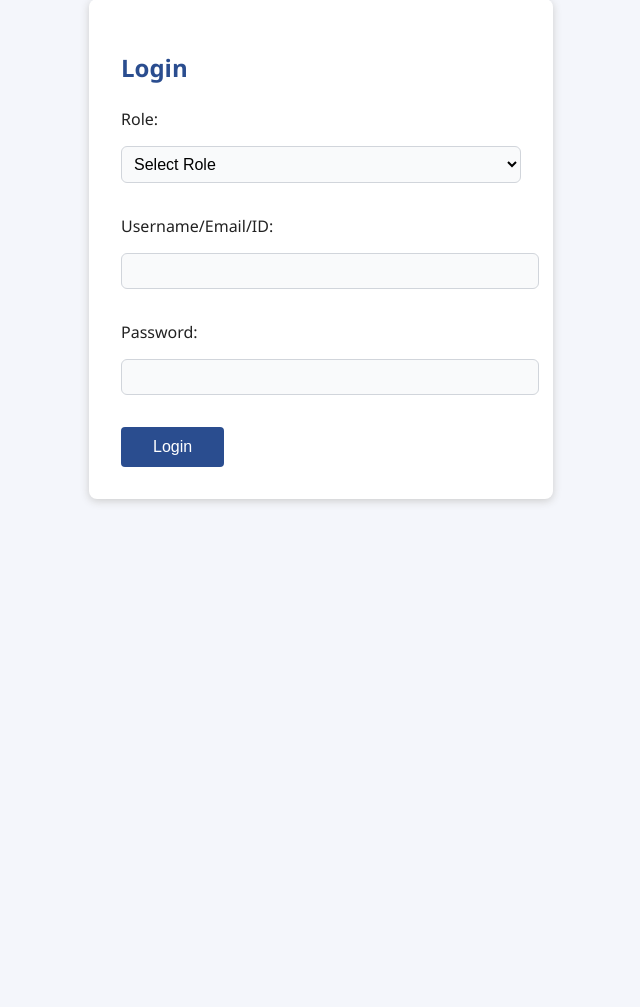
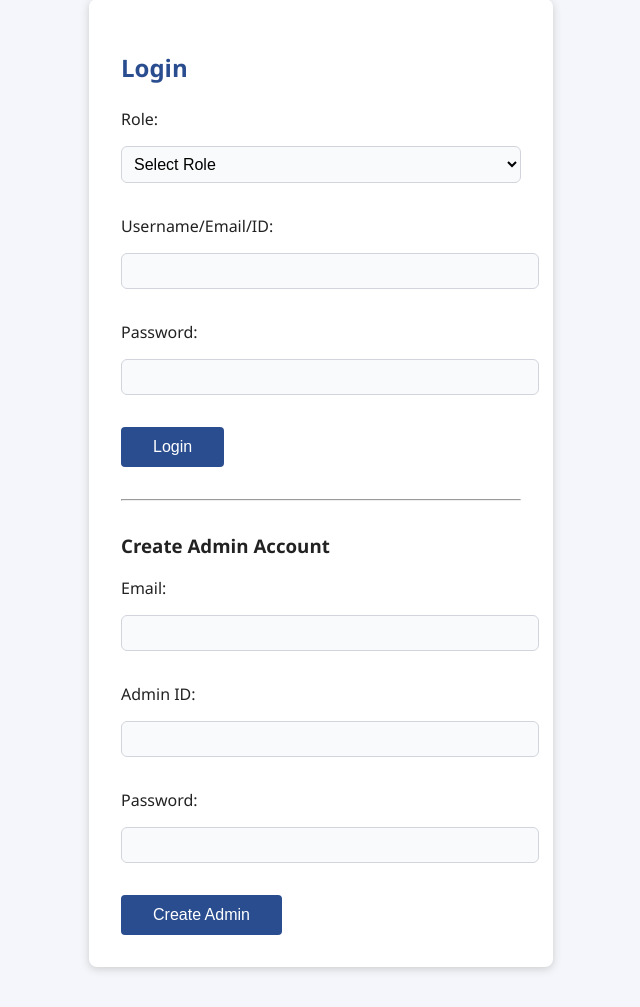
Before and after one commit to CRISPER-GYAN/One-love, a PHP site: page /login.php in a window 1280 px wide. Shown: the part 41-1048 px from the top of the page, without its empty margins (319-959 px from the left). Before the commit the page ends 545 px from the top, so only its background shows below. Run offline with PHP 8.4, Linux system fonts and the light colour scheme; tables that the repository leaves empty or names only in its code hold one stand-in row (values such as "Sample post").

Commit message:
admin_settings

```diff
--- a/school-management/login.php
+++ b/school-management/login.php
@@ -11,7 +11,45 @@ if (empty($_SESSION['csrf_token'])) {
 }
 
 $error = '';
-if ($_SERVER['REQUEST_METHOD'] === 'POST') {
+$success = '';
+
+// Handle admin registration
+if (isset($_POST['register_admin'])) {
+	if (!isset($_POST['csrf_token']) || !hash_equals($_SESSION['csrf_token'], $_POST['csrf_token'])) {
+		$error = 'Invalid session token.';
+	} else {
+		$admin_email = trim($_POST['admin_email'] ?? '');
+		$admin_id = trim($_POST['admin_id'] ?? '');
+		$admin_password = $_POST['admin_password'] ?? '';
+		if (!$admin_email || !$admin_id || !$admin_password) {
+			$error = 'All fields are required for admin registration.';
+		} elseif (!filter_var($admin_email, FILTER_VALIDATE_EMAIL)) {
+			$error = 'Invalid email format.';
+		} else {
+			// Check if admin already exists
+			$stmt = $conn->prepare('SELECT id FROM admins WHERE email = ? OR admin_id = ?');
+			$stmt->bind_param('ss', $admin_email, $admin_id);
+			$stmt->execute();
+			$stmt->store_result();
+			if ($stmt->num_rows > 0) {
+				$error = 'Admin with this email or ID already exists.';
+			} else {
+				$hash = password_hash($admin_password, PASSWORD_DEFAULT);
+				$stmt = $conn->prepare('INSERT INTO admins (email, admin_id, password) VALUES (?, ?, ?)');
+				$stmt->bind_param('sss', $admin_email, $admin_id, $hash);
+				if ($stmt->execute()) {
+					$success = 'Admin account created successfully. You can now log in.';
+				} else {
+					$error = 'Failed to create admin account.';
+				}
+			}
+			$stmt->close();
+		}
+	}
+}
+
+// Handle login
+if ($_SERVER['REQUEST_METHOD'] === 'POST' && !isset($_POST['register_admin'])) {
 	// CSRF protection
 	if (!isset($_POST['csrf_token']) || !hash_equals($_SESSION['csrf_token'], $_POST['csrf_token'])) {
 		$error = 'Invalid session token.';
@@ -73,7 +111,7 @@ if ($_SERVER['REQUEST_METHOD'] === 'POST') {
 				$result = $stmt->get_result();
 				if ($row = $result->fetch_assoc()) {
 					if (
-						($role === 'admin' && $row['admin_id'] === 'ADM142002' && password_verify($password, $row['password'])) ||
+						($role === 'admin' && password_verify($password, $row['password'])) ||
 						($role !== 'admin' && password_verify($password, $row['password']))
 					) {
 						$_SESSION['user'] = $row['id'];
@@ -121,6 +159,9 @@ if ($_SERVER['REQUEST_METHOD'] === 'POST') {
 		<?php if ($error): ?>
 			<div class="error"><?= htmlspecialchars($error) ?></div>
 		<?php endif; ?>
+		<?php if ($success): ?>
+			<div class="success" style="color:green; margin-top:1em;"> <?= htmlspecialchars($success) ?> </div>
+		<?php endif; ?>
 		<form method="post" autocomplete="off">
 			<!-- CSRF token for security -->
 			<input type="hidden" name="csrf_token" value="<?= htmlspecialchars($_SESSION['csrf_token']) ?>">
@@ -141,6 +182,29 @@ if ($_SERVER['REQUEST_METHOD'] === 'POST') {
 			<input type="password" name="password" id="password" required>
 			<button type="submit">Login</button>
 		</form>
+		<?php
+		// Check if admin registration is visible
+		$show_admin_registration = true;
+		$settings_result = $conn->query("SELECT admin_registration_visible FROM settings LIMIT 1");
+		if ($settings_result && $settings_row = $settings_result->fetch_assoc()) {
+			$show_admin_registration = (int)$settings_row['admin_registration_visible'] === 1;
+		}
+		?>
+		<?php if ($show_admin_registration): ?>
+		<hr style="margin:2em 0;">
+		<h3>Create Admin Account</h3>
+		<form method="post" autocomplete="off">
+			<input type="hidden" name="csrf_token" value="<?= htmlspecialchars($_SESSION['csrf_token']) ?>">
+			<input type="hidden" name="register_admin" value="1">
+			<label for="admin_email">Email:</label>
+			<input type="email" name="admin_email" id="admin_email" required>
+			<label for="admin_id">Admin ID:</label>
+			<input type="text" name="admin_id" id="admin_id" required pattern="[A-Za-z0-9]+">
+			<label for="admin_password">Password:</label>
+			<input type="password" name="admin_password" id="admin_password" required>
+			<button type="submit">Create Admin</button>
+		</form>
+		<?php endif; ?>
 	</div>
 	</body>
 	</html>
--- a/school-management/schema.sql
+++ b/school-management/schema.sql
@@ -130,7 +130,8 @@ CREATE TABLE IF NOT EXISTS settings (
     headmaster_name VARCHAR(100),
     promotion_grade_point INT DEFAULT 200,
     finance_managers TEXT,
-    admission_managers TEXT
+    admission_managers TEXT,
+    admin_registration_visible TINYINT(1) DEFAULT 1
     ,primary_color VARCHAR(20) DEFAULT '#2a4d8f'
     ,secondary_color VARCHAR(20) DEFAULT '#eaf0fa'
     ,background_color VARCHAR(20) DEFAULT '#f4f6fb'
```
Also changed, not shown: school-management/admin_settings.php (+28 -0 lines).
